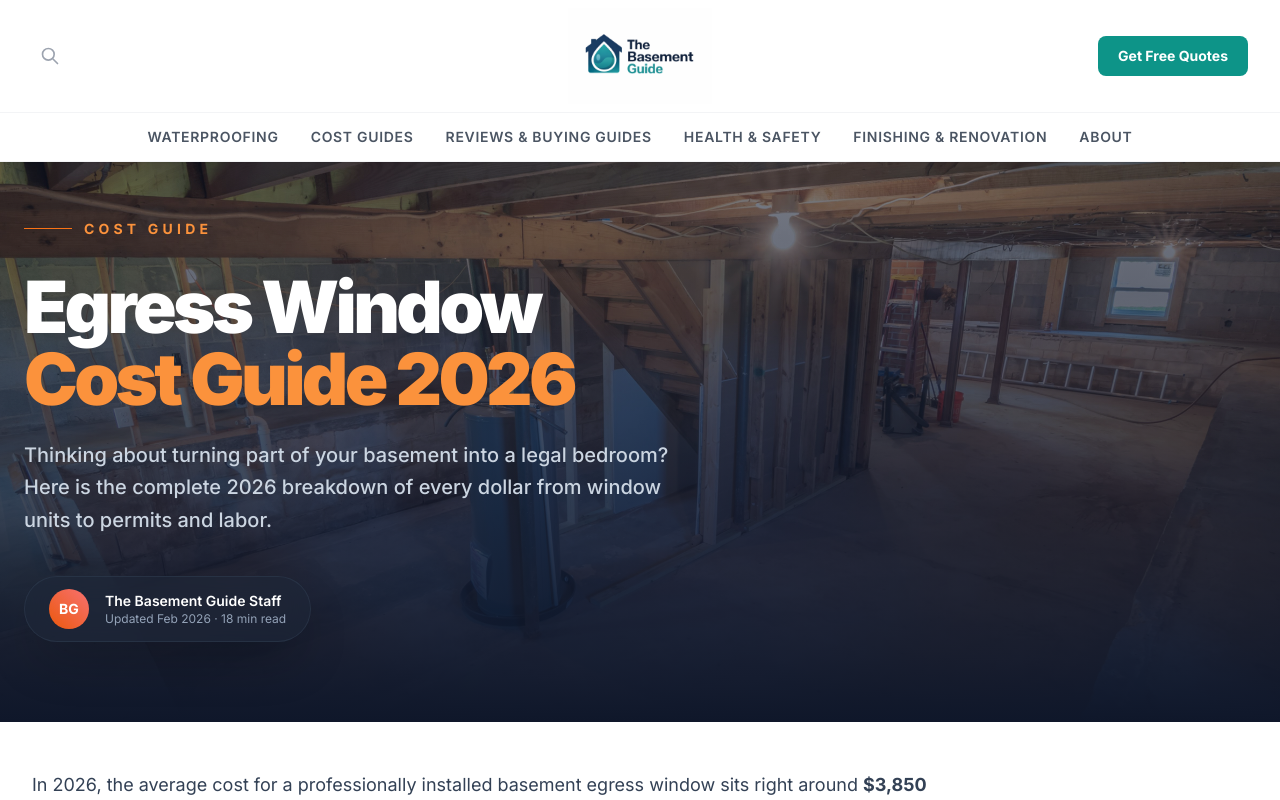
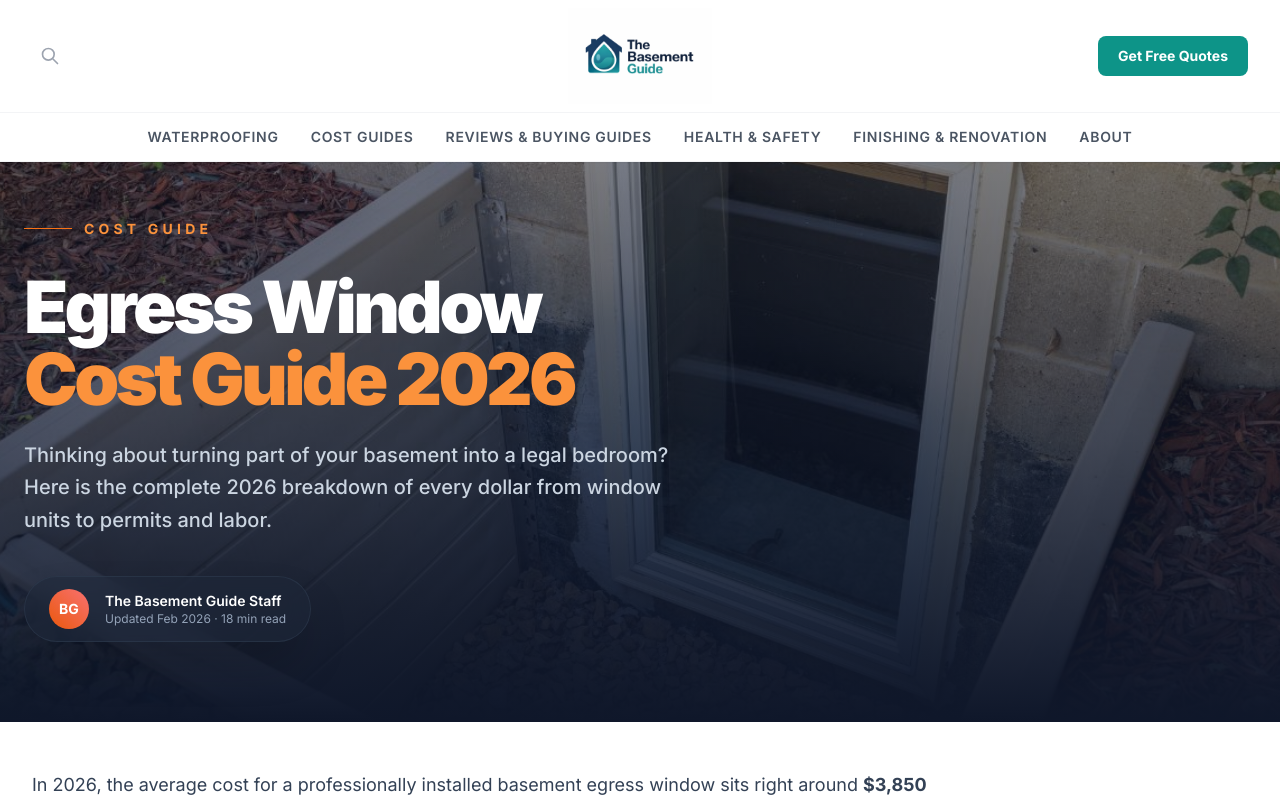
Before and after one commit to thebasementguide2026/basement-guide, a Next.js app: page /articles/egress-window-cost in a window 1280 px wide. Shown: the top 800 px of the page. Built offline with nearby package versions, Linux system fonts and the light colour scheme.

Commit message:
fix: update egress window hero image to egresswindow.jpg

```diff
--- a/app/articles/egress-window-cost/page.tsx
+++ b/app/articles/egress-window-cost/page.tsx
@@ -14,7 +14,7 @@ export default function EgressWindowCost() {
       {/* Article Hero */}
       <section className='relative h-[70vh] min-h-[500px] bg-slate-900 overflow-hidden'>
         <Image
-          src='/unfinished-basement-interior.jpg.jpg'
+          src='/egresswindow.jpg'
           alt='Basement egress window installation'
           fill
           className='object-cover opacity-45 scale-105 transition-transform duration-700 hover:scale-100'
```
